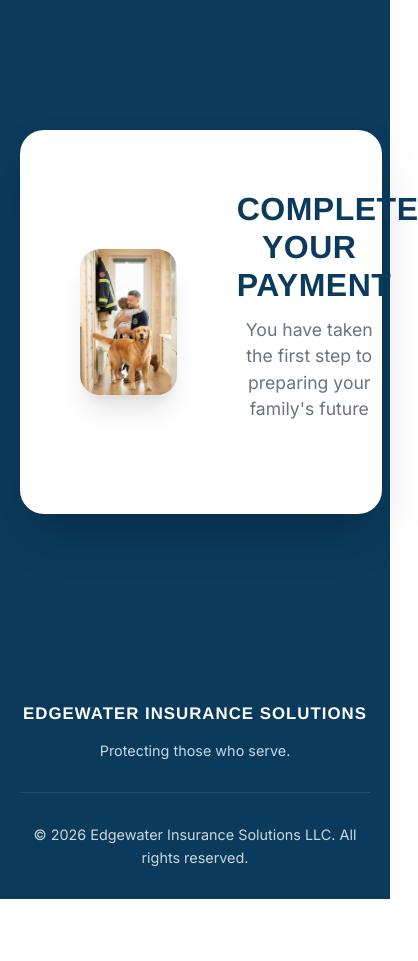
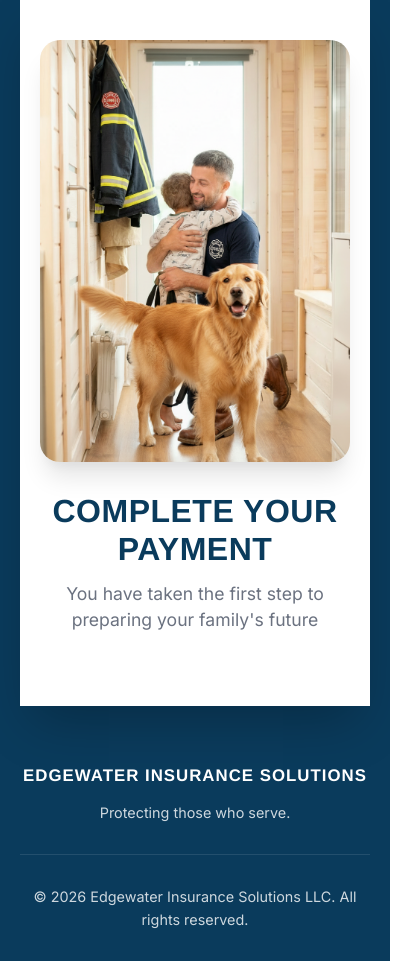
Before and after one commit to Ely-S/prepareheroes.org, a website: page checkout.html in a window 390 px wide. Shown: the whole page, 418 px wide, since content can reach past the window. Before the commit the page ends 899 px from the top, so only its background shows below. Drawn offline with nearby package versions, Linux system fonts and the light colour scheme.

Commit message:
mobile styles

```diff
--- a/checkout.html
+++ b/checkout.html
@@ -3,6 +3,7 @@
 <head>
     <meta charset="UTF-8">
     <meta name="viewport" content="width=device-width, initial-scale=1.0">
+    <meta name="theme-color" content="#0A3B5C">
     <title>Checkout | Edgewater Insurance Solutions</title>
     <link href="https://fonts.googleapis.com/css2?family=Inter:wght@400;500;600;700&display=swap" rel="stylesheet">
     <link rel="stylesheet" href="/styles.css">
@@ -257,6 +258,19 @@
         }
 
         @media (max-width: 768px) {
+            .thank-you-section {
+                padding: 0;
+            }
+            .thank-you-grid {
+                grid-template-columns: 1fr;
+                padding: 40px 20px;
+                gap: 30px;
+                border-radius: 0;
+            }
+            .thank-you-media img {
+                max-height: 50vh;
+                object-fit: cover;
+            }
             .thank-you-content h1 {
                 font-size: 2rem;
             }
```
